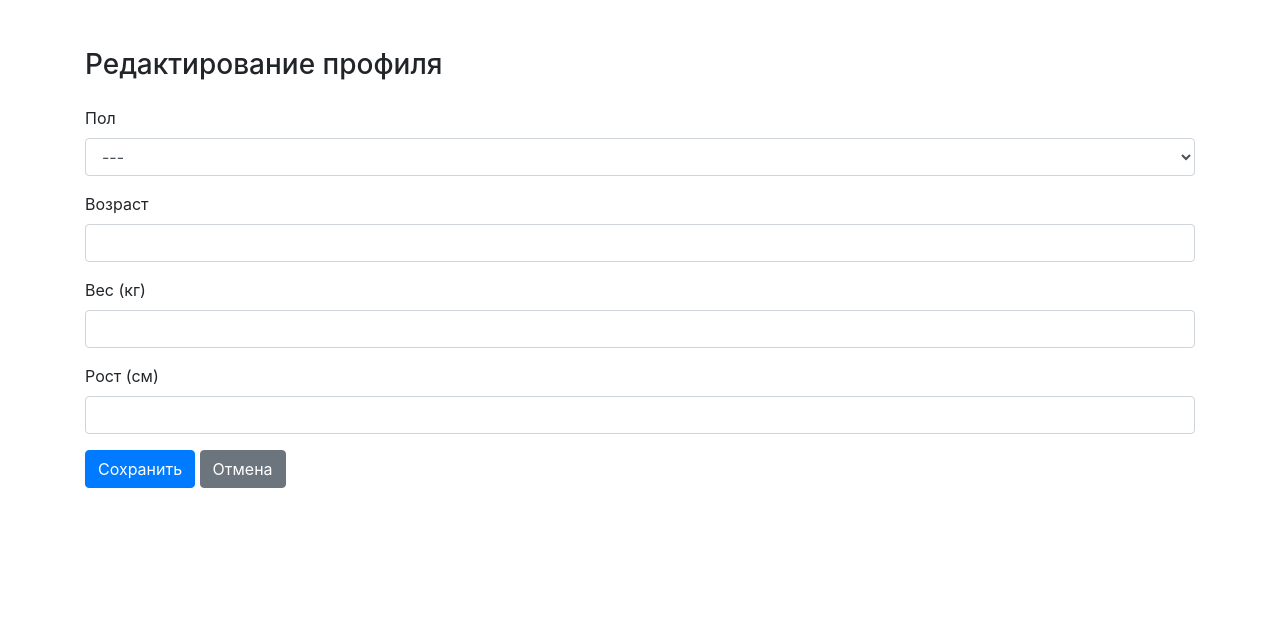
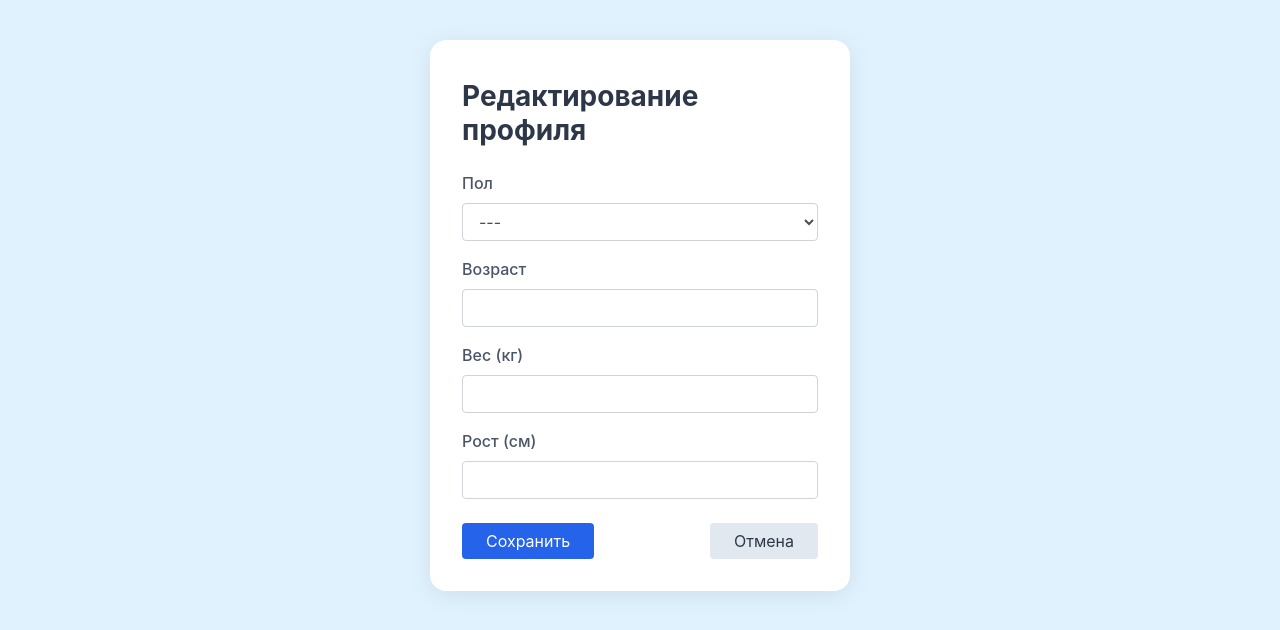
Before and after one commit to kekaiFB/Django-CRUD, a Django app: page /profile/ in a window 1280 px wide. Shown: the top 630 px of the page. Run offline with Django 3.2, Linux system fonts and the light colour scheme; the visitor is signed in with stand-in values (Sample User, id 1).

```diff
--- a/src/Core/settings.py
+++ b/src/Core/settings.py
@@ -156,3 +156,5 @@ AUTHENTICATION_BACKENDS = [
 LOGIN_URL = 'login'
 LOGIN_REDIRECT_URL = '/'
 LOGOUT_REDIRECT_URL = 'login'
+
+AUTH_PASSWORD_VALIDATORS = []
--- a/src/diagnosis/forms.py
+++ b/src/diagnosis/forms.py
@@ -43,3 +43,7 @@ class DiagnosisForm(forms.ModelForm):
                 self.fields[field_name].widget.attrs.setdefault('placeholder', placeholder)
         if 'imt' in self.fields:
             self.fields['imt'].disabled = True
+
+
+        for field in self.fields.values():
+            field.widget.attrs['class'] = 'form-control'
--- a/src/diagnosis/serializers.py
+++ b/src/diagnosis/serializers.py
@@ -3,6 +3,7 @@ from rest_framework import serializers
 
 
 class DiagnosisSerializer(serializers.ModelSerializer):
+    fio = serializers.CharField(source='patient.email', read_only=True)
     pol = serializers.CharField(source='patient.pol', read_only=True)
     vozrast = serializers.IntegerField(source='patient.vozrast', read_only=True)
     ves = serializers.FloatField(source='patient.ves', read_only=True)
--- a/src/diagnosis/views.py
+++ b/src/diagnosis/views.py
@@ -26,6 +26,8 @@ def Index(request):
     context = {
         'form': form,
     }
+    context['is_doctor'] = request.user.groups.filter(name='Врач').exists()
+
     return render(request, 'Index.html', context)
 
 
--- a/src/templates/profile.html
+++ b/src/templates/profile.html
@@ -1,15 +1,52 @@
 {% load static %}
 <!DOCTYPE html>
-<html lang="en">
+<html lang="ru">
 <head>
     <meta charset="UTF-8">
     <meta name="viewport" content="width=device-width, initial-scale=1.0">
+    <title>Профиль</title>
     <link rel="stylesheet" href="https://cdn.jsdelivr.net/npm/bootstrap@4.6.0/dist/css/bootstrap.min.css">
-    <title>Профиль</title>
+    <style>
+        body {
+            background: #e0f2fe; /* голубой фон */
+        }
+        .profile-card {
+            background: #fff;
+            border-radius: 16px;
+            box-shadow: 0 4px 24px rgba(0,0,0,0.08);
+            padding: 2.5rem 2rem 2rem 2rem;
+            max-width: 420px;
+            margin: 40px auto;
+        }
+        .profile-card h3 {
+            font-weight: 700;
+            color: #2d3748;
+            margin-bottom: 1.5rem;
+        }
+        .form-group label {
+            font-weight: 500;
+            color: #4a5568;
+        }
+        .btn-primary {
+            background: #2563eb;
+            border: none;
+        }
+        .btn-primary:hover {
+            background: #1d4ed8;
+        }
+        .btn-secondary {
+            background: #e2e8f0;
+            color: #2d3748;
+            border: none;
+        }
+        .btn-secondary:hover {
+            background: #cbd5e1;
+        }
+    </style>
 </head>
 <body>
-<div class="container mt-5">
-    <h3 class="mb-4">Редактирование профиля</h3>
+<div class="profile-card">
+    <h3>Редактирование профиля</h3>
     <form method="post">
         {% csrf_token %}
         <div class="form-group">
@@ -32,8 +69,10 @@
             <label for="id_rost">Рост (см)</label>
             <input type="number" step="any" name="rost" id="id_rost" class="form-control" value="{{ user.rost|default_if_none:'' }}">
         </div>
-        <button type="submit" class="btn btn-primary">Сохранить</button>
-        <a href="{% url 'Index' %}" class="btn btn-secondary">Отмена</a>
+        <div class="d-flex justify-content-between mt-4">
+            <button type="submit" class="btn btn-primary px-4">Сохранить</button>
+            <a href="{% url 'Index' %}" class="btn btn-secondary px-4">Отмена</a>
+        </div>
     </form>
 </div>
 </body>
--- a/src/templates/users.html
+++ b/src/templates/users.html
@@ -121,7 +121,6 @@
                                 {% endif %}
                             </form>
                             <a class="btn btn-physics btn-edit btn-sm mb-1" href="{% url 'admin:users_customuser_change' u.id %}">Редактировать</a>
-                            <a class="btn btn-physics btn-edit btn-sm" href="{% url 'admin:users_customuser_password_change' u.id %}">Пароль</a>
                         </td>
                         {% endif %}
                     </tr>
```
Also changed, not shown: src/templates/form-group.html (+17 -7 lines), src/templates/login.html (+40 -9 lines).
